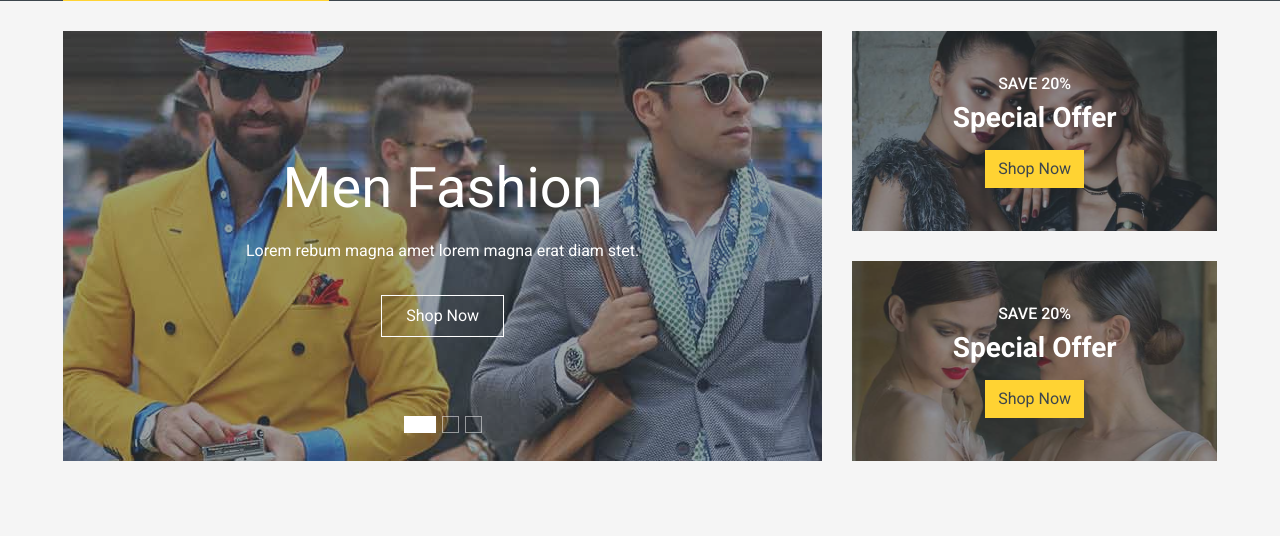
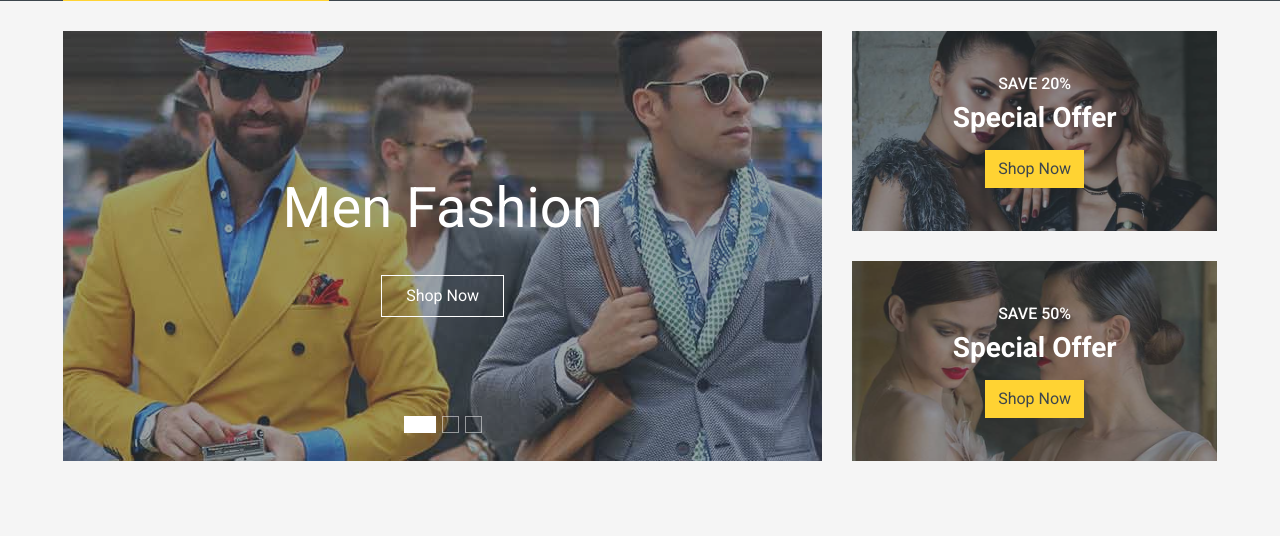
Before and after one commit to Beirami13/django-multishop, a Django app: template home/templates/home/index.html in a window 1280 px wide. Shown: the part 64-600 px from the top of the page. Run offline with Django 3.2, Linux system fonts and the light colour scheme; the template is opened without the code that fills it, so the values that code supplies are empty; some libraries are stand-ins or nearby versions.

Commit message:
Add discount in home

```diff
--- a/cart/templates/cart/cart.html
+++ b/cart/templates/cart/cart.html
@@ -128,7 +128,7 @@
                             <!-- Remove -->
                             <td class="align-middle">
 
-                                <form method="post" action="{% url 'cart:remove' item.unique_id %}" class="d-inline">
+                                <form method="post" action="{% url 'cart:cart-remove' item.unique_id %}" class="d-inline">
                                     {% csrf_token %}
                                     <button type="submit" class="btn btn-sm btn-danger">
                                         <i class="fa fa-times"></i>
--- a/home/templates/home/index.html
+++ b/home/templates/home/index.html
@@ -33,12 +33,9 @@
                                         Men Fashion
                                     </h1>
 
-                                    <p class="mx-md-5 px-5 animate__animated animate__bounceIn">
-                                        Lorem rebum magna amet lorem magna erat diam stet.
-                                    </p>
 
                                     <a class="btn btn-outline-light py-2 px-4 mt-3 animate__animated animate__fadeInUp"
-                                       href="{% url 'product:products' %}">
+                                       href="{% url 'product:category' 'men' %}">
                                         Shop Now
                                     </a>
 
@@ -63,7 +60,7 @@
                                     </p>
 
                                     <a class="btn btn-outline-light py-2 px-4 mt-3 animate__animated animate__fadeInUp"
-                                       href="{% url 'product:products' %}">
+                                       href="{% url 'product:category' 'women' %}">
                                         Shop Now
                                     </a>
 
@@ -83,12 +80,8 @@
                                         Kids Fashion
                                     </h1>
 
-                                    <p class="mx-md-5 px-5 animate__animated animate__bounceIn">
-                                        Lorem rebum magna amet lorem magna erat diam stet.
-                                    </p>
-
                                     <a class="btn btn-outline-light py-2 px-4 mt-3 animate__animated animate__fadeInUp"
-                                       href="{% url 'product:products' %}">
+                                       href="{% url 'product:category' 'kids' %}">
                                         Shop Now
                                     </a>
 
@@ -118,7 +111,7 @@
                             Special Offer
                         </h3>
 
-                        <a href="{% url 'product:products' %}"
+                        <a href="{% url 'product:products' %}?min_discount=20&max_discount=50"
                            class="btn btn-primary">
                             Shop Now
                         </a>
@@ -136,14 +129,14 @@
                     <div class="offer-text">
 
                         <h6 class="text-white text-uppercase">
-                            Save 20%
+                            Save 50%
                         </h6>
 
                         <h3 class="text-white mb-3">
                             Special Offer
                         </h3>
 
-                        <a href="{% url 'product:products' %}"
+                        <a href="{% url 'product:products' %}?min_discount=50"
                            class="btn btn-primary">
                             Shop Now
                         </a>
```
Also changed, not shown: product/urls.py (+2 -12 lines), product/views.py (+19 -19 lines).
